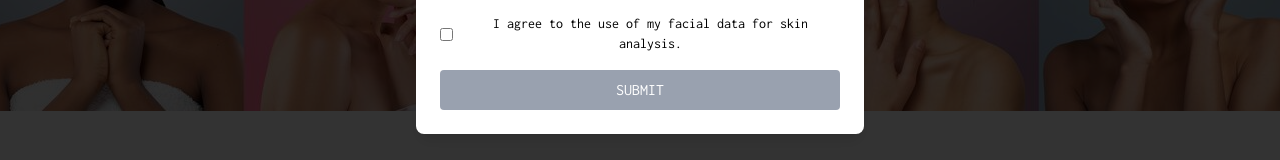
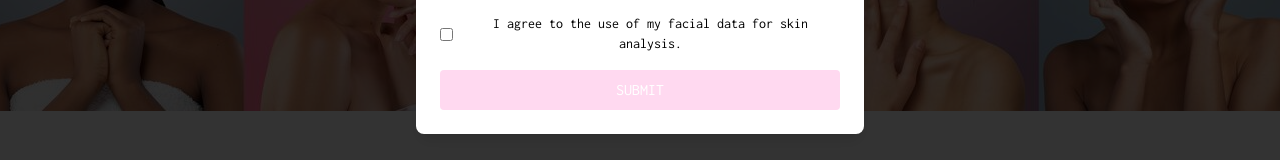
Before and after one commit to cre8lab-ng/perfectskin-fe, a Next.js app: page /skin-analysis in a window 1280 px wide. Shown: the part 408-568 px from the top of the page. Built offline with nearby package versions, Linux system fonts and the light colour scheme; no server answers.

Commit message:
change pink

```diff
--- a/src/components/modal/privacy-consent-modal.tsx
+++ b/src/components/modal/privacy-consent-modal.tsx
@@ -37,8 +37,8 @@ export default function PrivacyConsentModal({
           disabled={!agreed}
           className={`w-full py-2 text-white rounded ${
             agreed
-              ? "bg-black hover:bg-gray-800"
-              : "bg-gray-400 cursor-not-allowed"
+              ? "bg-darkpink hover:bg-gray-800"
+              : "bg-lightpink cursor-not-allowed"
           }`}
         >
           SUBMIT
```
